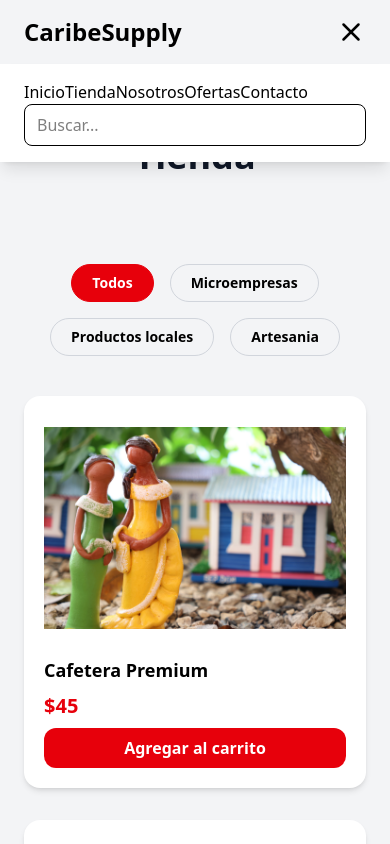
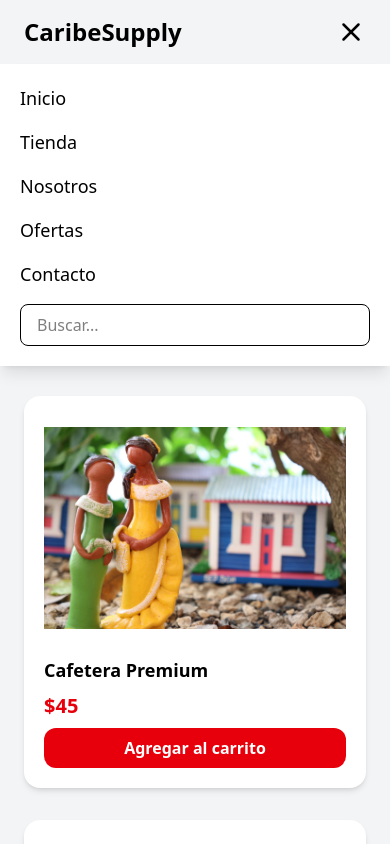
Before and after one commit to MiguelCedeno7/caribe-supply, a Next.js app: page /tienda in a window 390 px wide. Both pictures are taken after a click on the button 351 px from the left and 32 px from the top of the page. Shown: the top 844 px of the page. Built offline with nearby package versions, Linux system fonts and the light colour scheme.

Commit message:
correccion de menu de telefono

```diff
--- a/src/components/Header.jsx
+++ b/src/components/Header.jsx
@@ -55,20 +55,23 @@ export default function Header() {
 
       {/* MOBILE DROPDOWN */}
       {open && (
-        <div className="md:hidden bg-white shadow-lg px-6 py-4 space-y-4">
-          <Link href="/" onClick={() => setOpen(false)}>Inicio</Link>
-          <Link href="/tienda" onClick={() => setOpen(false)}>Tienda</Link>
-          <Link href="/nosotros" onClick={() => setOpen(false)}>Nosotros</Link>
-          <Link href="/ofertas" onClick={() => setOpen(false)}>Ofertas</Link>
-          <Link href="/contacto" onClick={() => setOpen(false)}>Contacto</Link>
+  <div className="md:hidden bg-white shadow-lg p-5 flex flex-col gap-4">
+    <nav className="flex flex-col gap-4 text-lg font-medium">
+      <a href="/" className="hover:text-orange-500">Inicio</a>
+      <a href="/tienda" className="hover:text-orange-500">Tienda</a>
+      <a href="/nosotros" className="hover:text-orange-500">Nosotros</a>
+      <a href="/ofertas" className="hover:text-orange-500">Ofertas</a>
+      <a href="/contacto" className="hover:text-orange-500">Contacto</a>
+    </nav>
 
     <input
       type="text"
       placeholder="Buscar..."
-            className="border w-full px-3 py-2 rounded-lg"
+      className="border rounded-lg px-4 py-2 w-full"
     />
   </div>
 )}
+
     </header>
   );
 }
```
Lines whose indentation alone changed are shown as unchanged.
